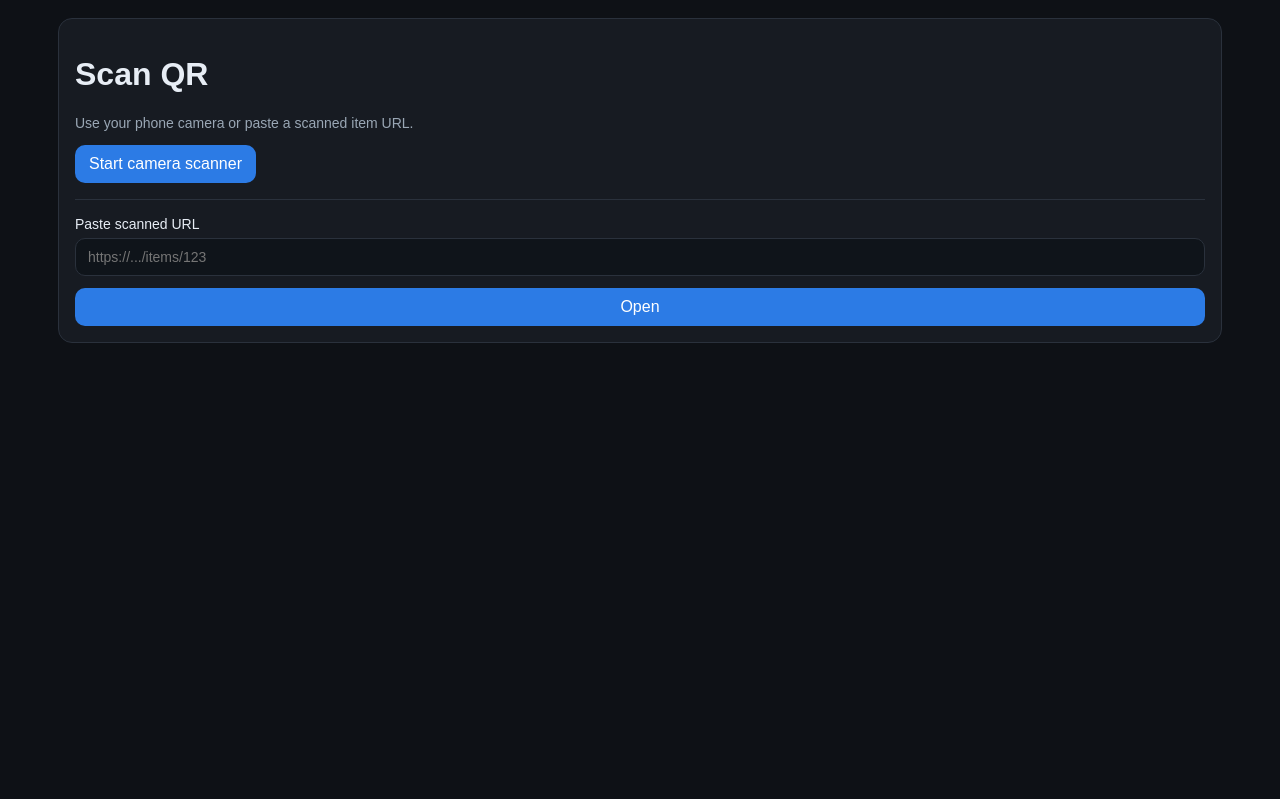
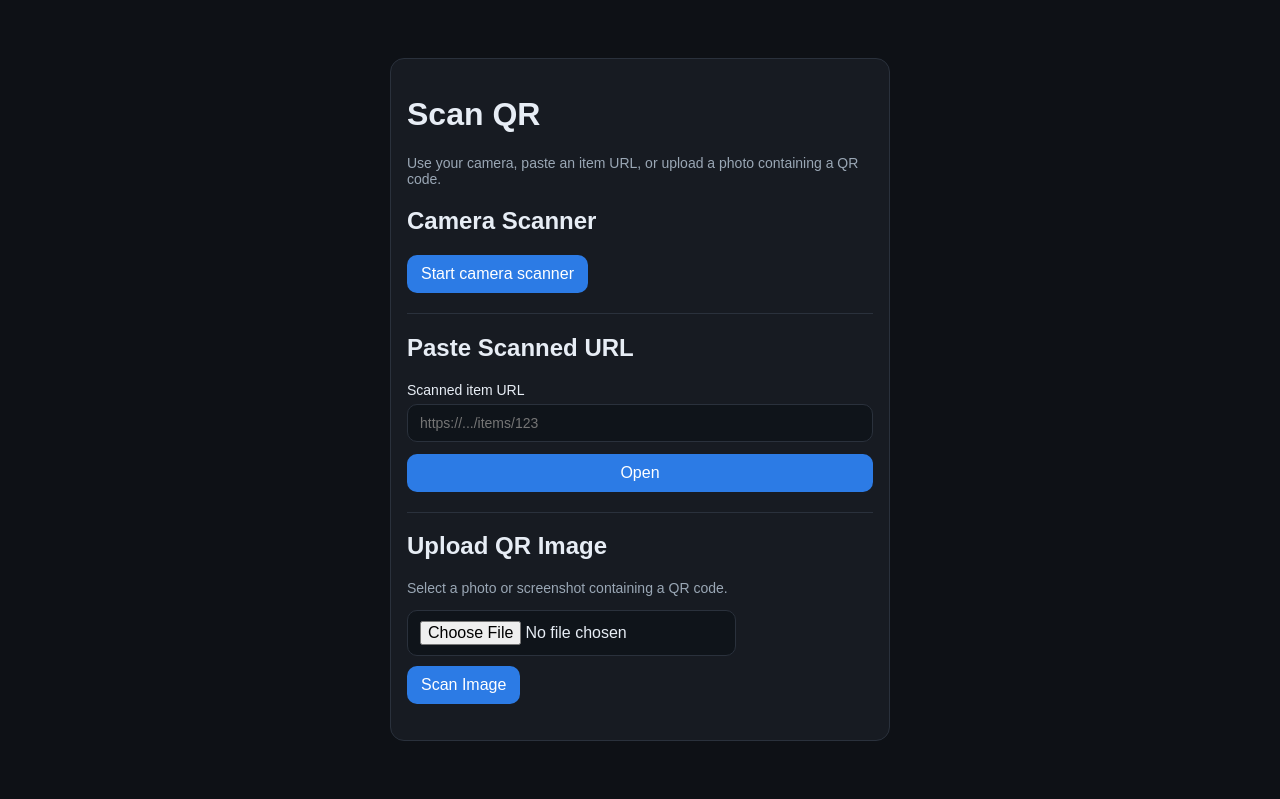
Before and after one commit to jentimanatol/electronics_inventory, a Python web app: template app/templates/scan.html in a window 1280 px wide. Shown: the part 47-846 px from the top of the page. Before the commit the page ends 390 px from the top, so only its background shows below. Run offline with Jinja, Linux system fonts and the light colour scheme; the template is opened without the code that fills it, so the values that code supplies are empty; some libraries are stand-ins or nearby versions.

Commit message:
Update scan.html

```diff
--- a/app/templates/scan.html
+++ b/app/templates/scan.html
@@ -1,48 +1,142 @@
 {% extends "base.html" %}
+
 {% block content %}
-<div class="card">
+<div class="card narrow">
   <h1>Scan QR</h1>
-  <p class="muted">Use your phone camera or paste a scanned item URL.</p>
+  <p class="muted">Use your camera, paste an item URL, or upload a photo containing a QR code.</p>
 
-  <div class="btnrow">
+  <div class="section">
+    <h2>Camera Scanner</h2>
     <button type="button" onclick="startScanner()">Start camera scanner</button>
+    <div id="reader" style="max-width: 420px; margin-top: 12px;"></div>
+    <p id="camera-status" class="muted"></p>
   </div>
-
-  <div id="reader" style="max-width:420px;margin-top:12px;"></div>
 
   <hr>
 
-  <form class="form" onsubmit="openScanned(event)">
-    <label>Paste scanned URL
-      <input type="text" id="manualUrl" placeholder="https://.../items/123">
-    </label>
-    <button type="submit">Open</button>
-  </form>
+  <div class="section">
+    <h2>Paste Scanned URL</h2>
+    <form class="form" onsubmit="openScanned(event)">
+      <label>Scanned item URL
+        <input type="text" id="manualUrl" placeholder="https://.../items/123">
+      </label>
+      <button type="submit">Open</button>
+    </form>
+  </div>
+
+  <hr>
+
+  <div class="section">
+    <h2>Upload QR Image</h2>
+    <p class="muted">Select a photo or screenshot containing a QR code.</p>
+
+    <input type="file" id="qr-file" accept="image/*">
+    <div class="btnrow" style="margin-top: 10px;">
+      <button type="button" onclick="scanFromImage()">Scan Image</button>
+    </div>
+
+    <p id="upload-status" class="muted" style="margin-top: 10px;"></p>
+  </div>
 </div>
 
 <script src="https://unpkg.com/html5-qrcode"></script>
+<script src="https://cdn.jsdelivr.net/npm/jsqr/dist/jsQR.js"></script>
+
 <script>
-let scanner;
-function openScanned(ev){
-  ev.preventDefault();
-  const url = document.getElementById('manualUrl').value.trim();
-  if(url) window.location.href = url;
+let scannerInstance = null;
+
+function openScanned(event) {
+  event.preventDefault();
+  const url = document.getElementById("manualUrl").value.trim();
+
+  if (!url) {
+    alert("Please paste a URL first.");
+    return;
+  }
+
+  handleQRResult(url);
 }
-function startScanner(){
-  const reader = document.getElementById("reader");
-  scanner = new Html5Qrcode("reader");
-  scanner.start(
+
+function handleQRResult(data) {
+  console.log("QR result:", data);
+
+  if (data.includes("/items/")) {
+    window.location.href = data;
+  } else {
+    document.getElementById("manualUrl").value = data;
+    alert("QR decoded, but it is not a direct item URL. Review the pasted value.");
+  }
+}
+
+function startScanner() {
+  const status = document.getElementById("camera-status");
+  status.textContent = "Starting camera scanner...";
+
+  if (scannerInstance) {
+    status.textContent = "Scanner is already running.";
+    return;
+  }
+
+  scannerInstance = new Html5Qrcode("reader");
+
+  scannerInstance.start(
     { facingMode: "environment" },
     { fps: 10, qrbox: 250 },
     (decodedText) => {
-      scanner.stop().then(() => {
-        window.location.href = decodedText;
+      status.textContent = "QR detected.";
+      scannerInstance.stop().then(() => {
+        scannerInstance = null;
+        handleQRResult(decodedText);
       });
     },
     () => {}
-  ).catch(() => {
-    reader.innerHTML = "<p>Camera scanner could not start. Use the manual field below.</p>";
+  ).catch((err) => {
+    console.error(err);
+    status.textContent = "Camera scanner could not start. You can still paste a URL or upload an image.";
   });
+}
+
+async function scanFromImage() {
+  const fileInput = document.getElementById("qr-file");
+  const status = document.getElementById("upload-status");
+  const file = fileInput.files[0];
+
+  if (!file) {
+    alert("Please select an image first.");
+    return;
+  }
+
+  status.textContent = "Reading image...";
+
+  const img = new Image();
+  img.src = URL.createObjectURL(file);
+
+  img.onload = function () {
+    const canvas = document.createElement("canvas");
+    const ctx = canvas.getContext("2d");
+
+    canvas.width = img.width;
+    canvas.height = img.height;
+    ctx.drawImage(img, 0, 0);
+
+    const imageData = ctx.getImageData(0, 0, canvas.width, canvas.height);
+    const code = jsQR(imageData.data, canvas.width, canvas.height);
+
+    if (code) {
+      status.textContent = "QR found in image.";
+      handleQRResult(code.data);
+    } else {
+      status.textContent = "No QR code found in the selected image.";
+      alert("No QR code found in image.");
+    }
+
+    fileInput.value = "";
+  };
+
+  img.onerror = function () {
+    status.textContent = "Could not read the selected image.";
+    alert("Could not read the selected image.");
+  };
 }
 </script>
 {% endblock %}
```
